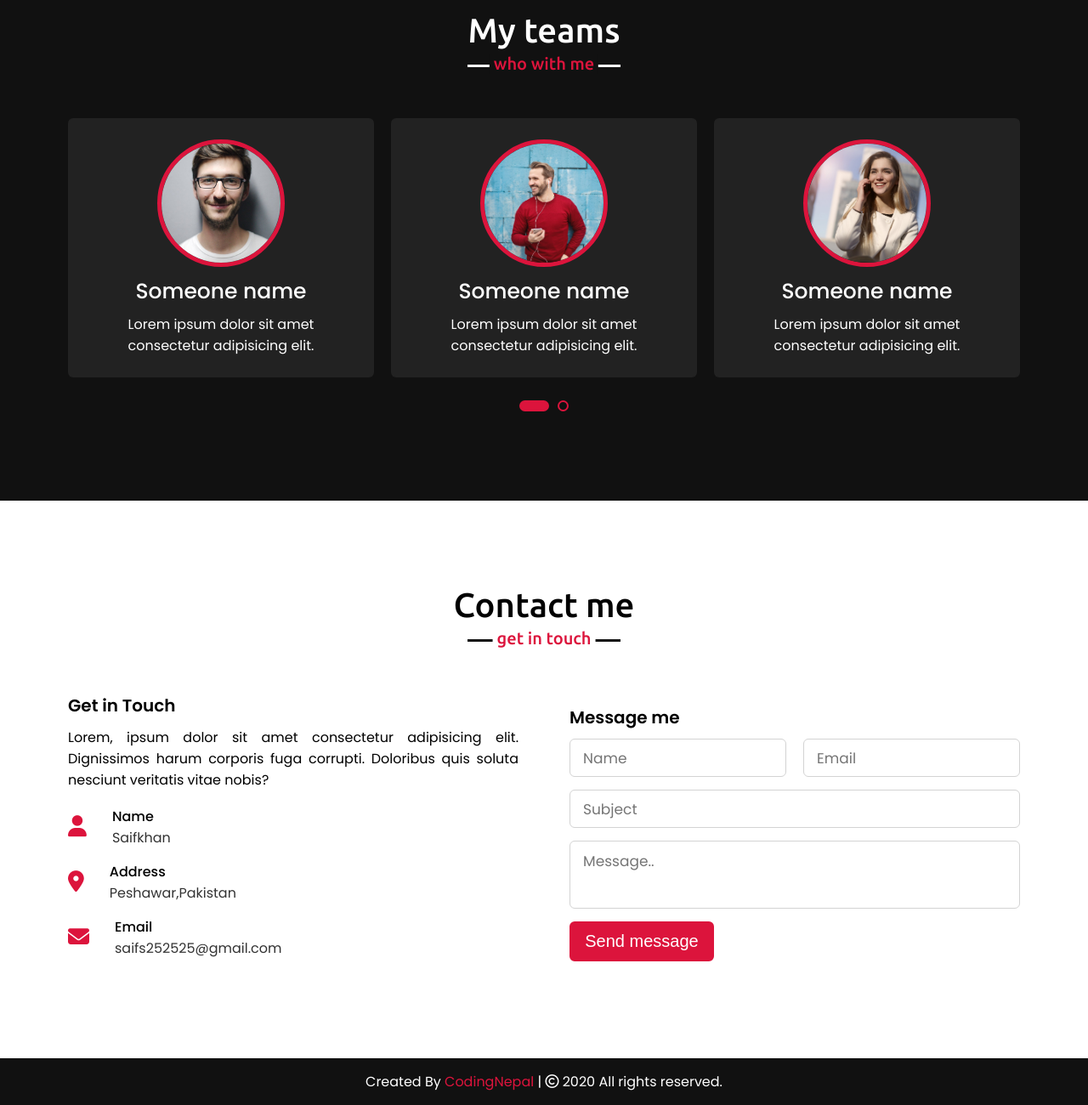
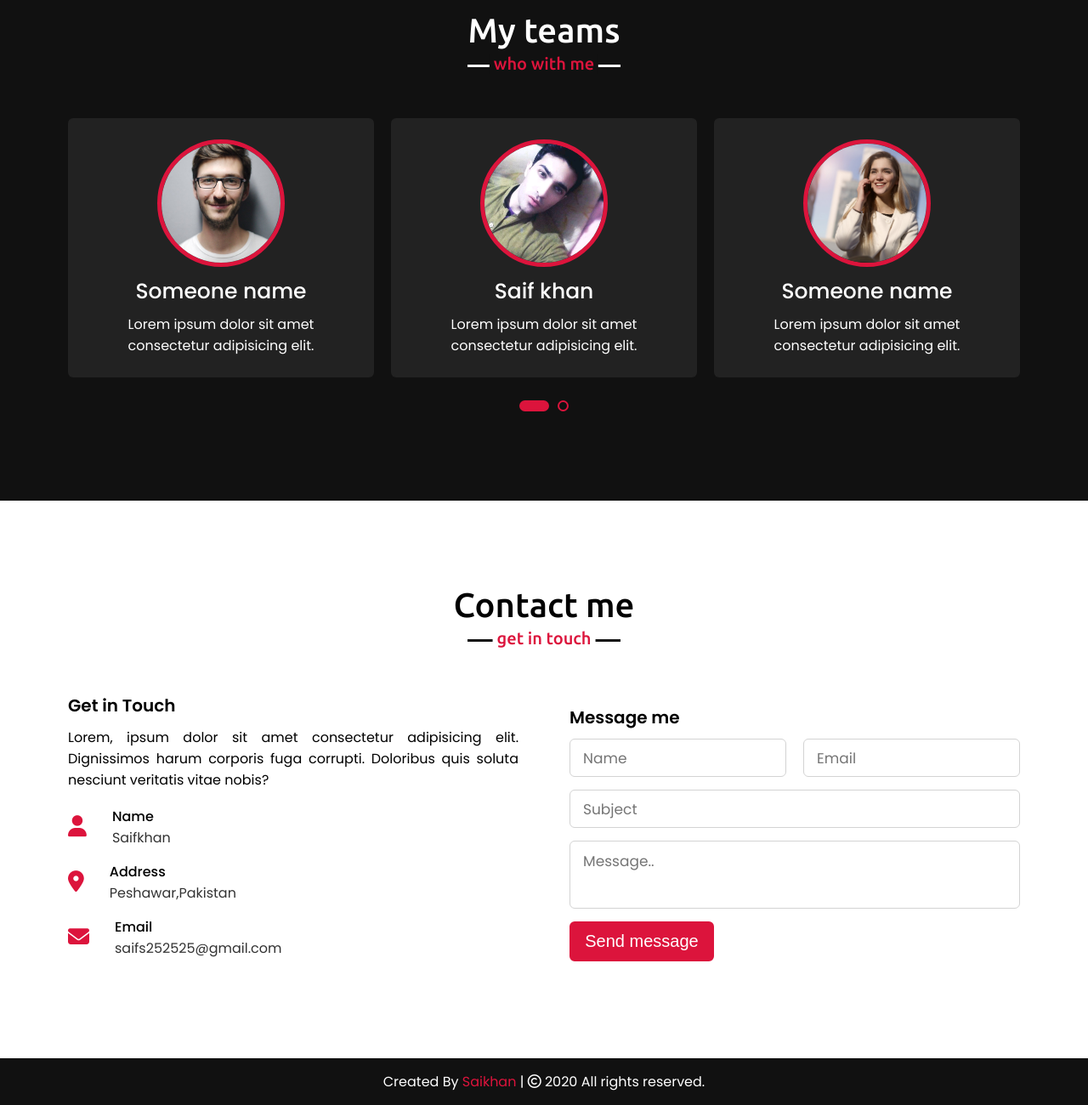
Before and after one commit to saifkhandvl/personal-portfolio, a plain HTML site: page index.html in a window 1280 px wide. Shown: the part 3748-5048 px from the top of the page at 85% size. Drawn offline with nearby package versions, Linux system fonts and the light colour scheme.

Commit message:
Update index.html

```diff
--- a/index.html
+++ b/index.html
@@ -141,14 +141,14 @@ As the role takes into consideration user experience and function, a certain lev
                     </div>
                     <div class="bars">
                         <div class="info">
-                            <span>Node JS $ Express Js</span>
+                            <span>Node JS & Express Js</span>
                             <span>70%</span>
                         </div>
                         <div class="line php"></div>
                     </div>
                     <div class="bars">
                         <div class="info">
-                            <span>MySQL $ Mongodb</span>
+                            <span>MySQL & Mongodb</span>
                             <span>70%</span>
                         </div>
                         <div class="line mysql"></div>
@@ -186,8 +186,8 @@ As the role takes into consideration user experience and function, a certain lev
                 </div>
                 <div class="card">
                     <div class="box">
-                        <img src="images/profile-2.jpeg" alt="">
-                        <div class="text">Someone name</div>
+                        <img src="images/rr.jpeg" alt="">
+                        <div class="text">Saif khan</div>
                         <p>Lorem ipsum dolor sit amet consectetur adipisicing elit.</p>
                     </div>
                 </div>
@@ -277,7 +277,7 @@ As the role takes into consideration user experience and function, a certain lev
 
     <!-- footer section start -->
     <footer>
-        <span>Created By <a href="https://www.codingnepalweb.com">CodingNepal</a> | <span class="far fa-copyright"></span> 2020 All rights reserved.</span>
+        <span>Created By <a href="https://www.gihub.com/saifkhandvl">Saikhan</a> | <span class="far fa-copyright"></span> 2020 All rights reserved.</span>
     </footer>
 
     <script src="script.js"></script>
```
